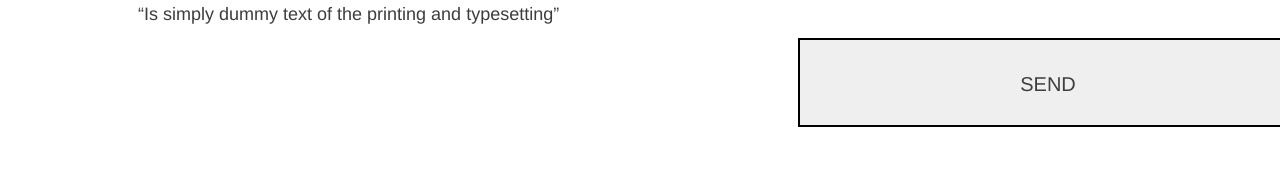
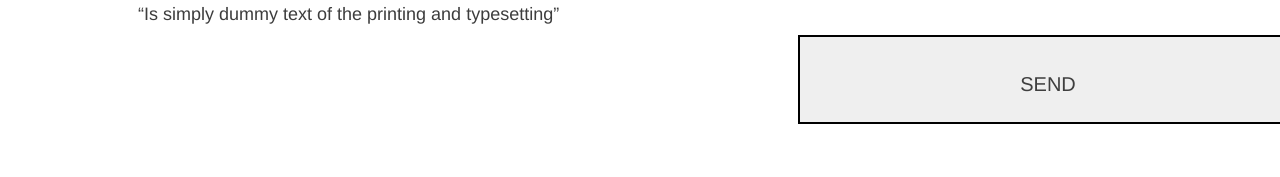
Before and after one commit to JamesCole2035/MediaFasad, a plain HTML site: page index.html in a window 1280 px wide. Shown: the part 1352-1529 px from the top of the page. Drawn offline with Linux system fonts and the light colour scheme.

Commit message:
add files html

```diff
--- a/static/css/style.css
+++ b/static/css/style.css
@@ -122,7 +122,6 @@ body {
 .menu__item:hover .menu__link {
     border-bottom: 1px solid white;
 }
-
 /* фон сайта */
 .logo {
     position: sticky; /*absolute;*/
@@ -293,7 +292,7 @@ form {
     background-color: rgba(0,0,0,0);
 }
 .form__button {
-    line-height: 89px;
+    line-height: 94px;
     width: 100%;
     height: 89px;
     font-family: Helvetica;
```
Also changed, not shown: index.html (+0 -1 lines), about.html (added), contacts.html (added), content.html (added), 1 other file.
